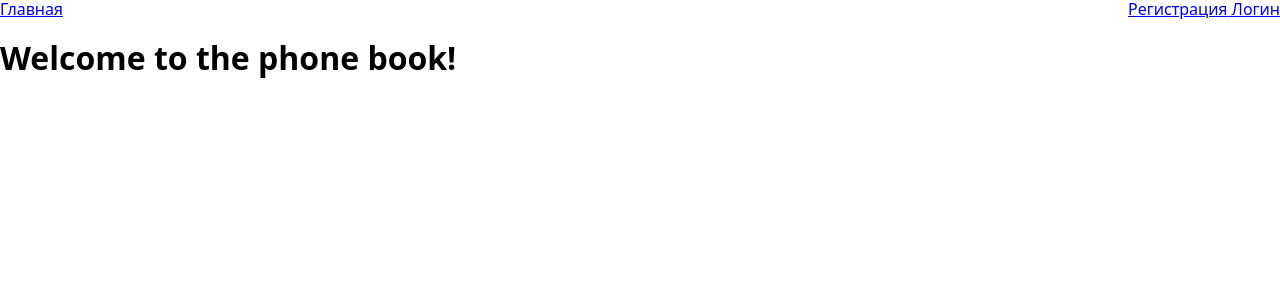
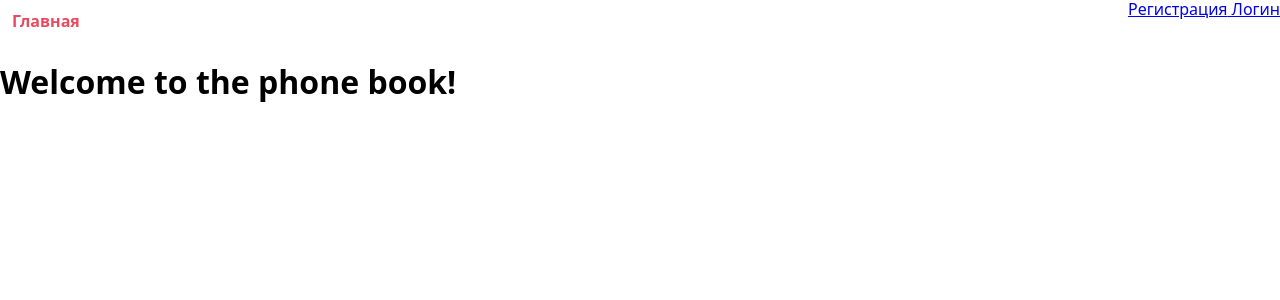
Before and after one commit to AlekseySteblivets/goit-react-hw-09-phonebook, a React (Create React App) app: page / in a window 1280 px wide. Shown: the top 300 px of the page. Built offline with nearby package versions, Linux system fonts and the light colour scheme.

Commit message:
добавляет Хуки в навигации

```diff
--- a/src/App.js
+++ b/src/App.js
@@ -18,6 +18,7 @@ export default function App() {
 
   const dispatch = useDispatch();
   useEffect(() => {
+    console.log(dispatch);
     dispatch(authOperations.getCurrentUser());
   }, [dispatch]);
 
--- a/src/components/UserMenu/Navigation.js
+++ b/src/components/UserMenu/Navigation.js
@@ -1,19 +1,37 @@
 import React from 'react';
-import { connect } from 'react-redux';
+import { useSelector } from 'react-redux';
 import { NavLink } from 'react-router-dom';
 import { authSelectors } from '../../redux/auth';
 
-const Navigation = ({ isAuthenticated }) => (
-    <div>
-        <NavLink to="/" exact> Главная</NavLink>
-        {isAuthenticated && (
-            <NavLink to="/contacts"> Заметки
-            </NavLink>)}
+const styles = {
+    link: {
+        display: 'inline-block',
+        textDecoration: 'none',
+        padding: 12,
+        fontWeight: 700,
+        color: '#2A363B',
+    },
+    activeLink: {
+        color: '#E84A5F',
+    },
+};
 
-    </div>
-)
+export default function Navigation() {
 
-const mapStateToProps = state => ({
-    isAuthenticated: authSelectors.getIsAuthenticated(state),
-})
-export default connect(mapStateToProps)(Navigation);
+    const isLoggedIn = useSelector(authSelectors.getIsAuthenticated);
+
+    return (
+        <div>
+            <NavLink to="/" exact style={styles.link} activeStyle={styles.activeLink}> Главная</NavLink>
+            {isLoggedIn && (
+                <NavLink to="/contacts" style={styles.link} activeStyle={styles.activeLink}> Заметки
+                </NavLink>)}
+
+        </div>
+    )
+}
+
+// const mapStateToProps = state => ({
+//     isAuthenticated: authSelectors.getIsAuthenticated(state),
+// })
+// export default connect(mapStateToProps)(Navigation);
```
